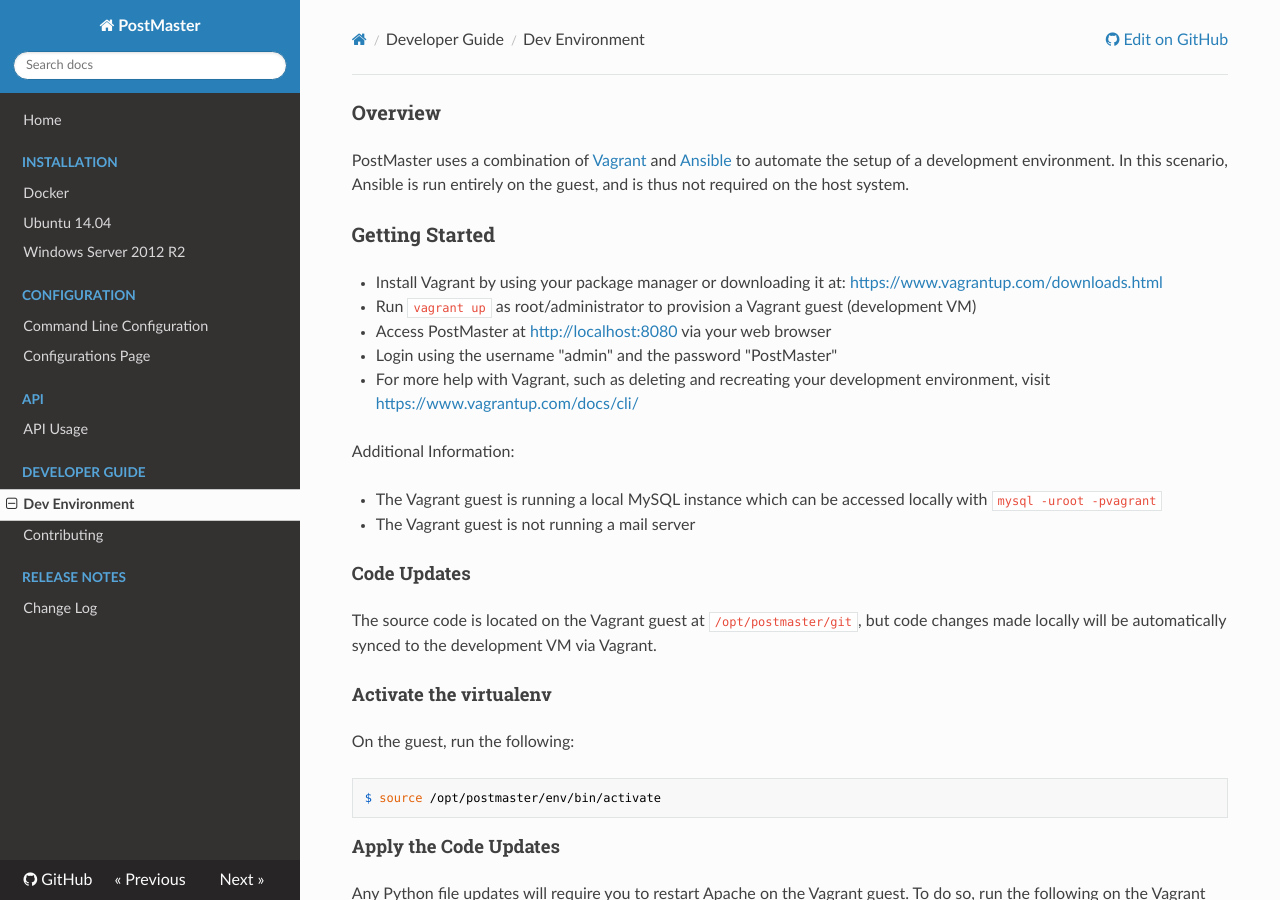
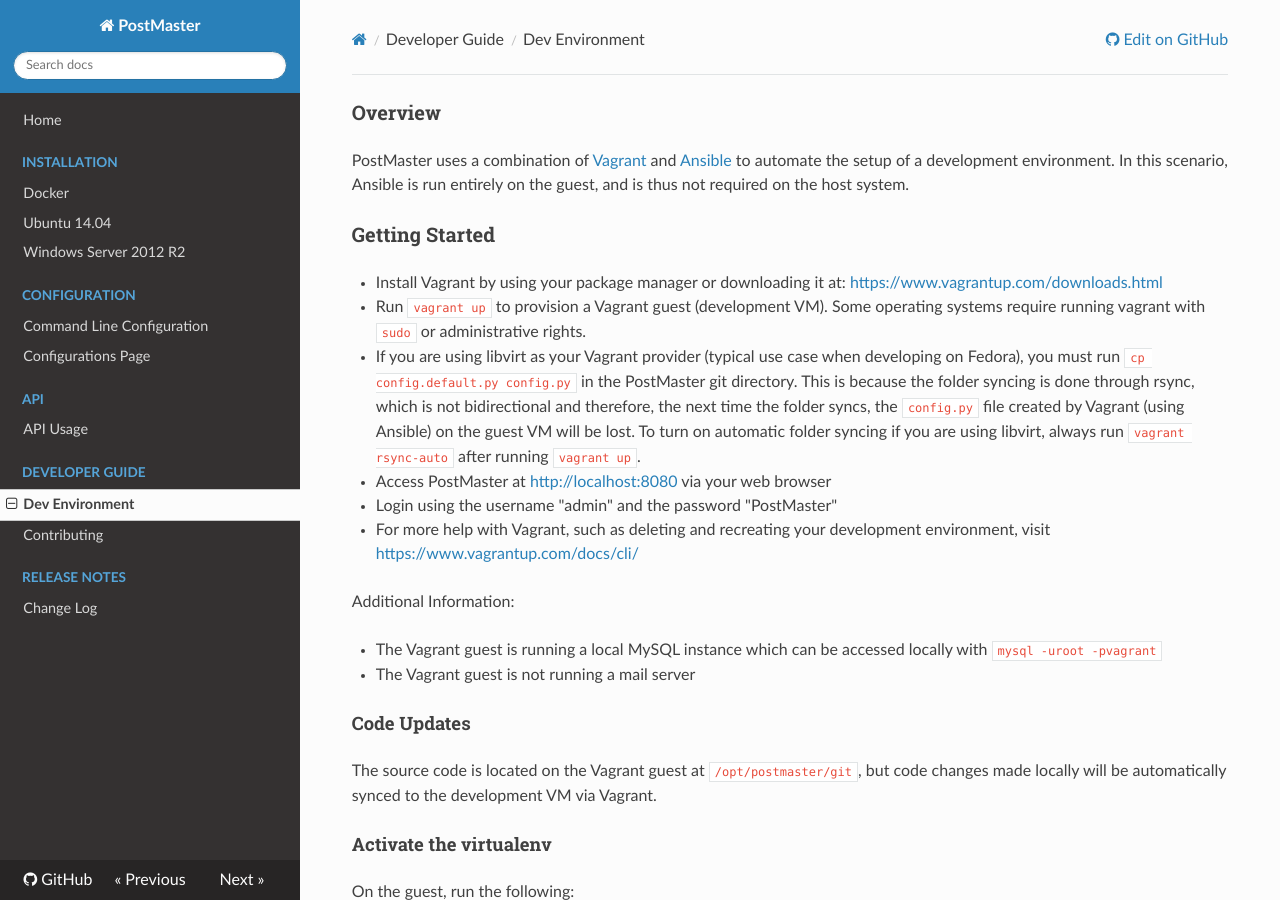
Before and after one commit to StackFocus/PostMaster, an MkDocs documentation site: the page built from docs/Development/DevEnvironment.md, in a window 1280 px wide and 900 px high. Built offline with MkDocs 1.6.1, drawn with Linux system fonts in a browser that asks for light colours; nearby versions of some CDN libraries; old or Windows-style settings are respelled for this version of MkDocs.

Commit message:
Add the ability to develop using Fedora and libvirt

```diff
--- a/docs/Development/DevEnvironment.md
+++ b/docs/Development/DevEnvironment.md
@@ -9,7 +9,16 @@
 - Install Vagrant by using your package manager or downloading it at:
 [https://www.vagrantup.com/downloads.html](https://www.vagrantup.com/downloads.html)
 
-- Run `vagrant up` as root/administrator to provision a Vagrant guest (development VM)
+- Run `vagrant up` to provision a Vagrant guest (development VM). Some operating
+systems require running vagrant with `sudo` or administrative rights.
+
+- If you are using libvirt as your Vagrant provider (typical use case when
+developing on Fedora), you must run `cp config.default.py config.py` in the
+PostMaster git directory. This is because the folder syncing is done through
+rsync, which is not bidirectional and therefore, the next time the folder syncs,
+the `config.py` file created by Vagrant (using Ansible) on the guest VM will be
+lost. To turn on automatic folder syncing if you are using libvirt, always run
+`vagrant rsync-auto` after running `vagrant up`.
 
 - Access PostMaster at [http://localhost:8080](http://localhost:8080) via your web browser
 
```
Also changed, not shown: 1 other file.
